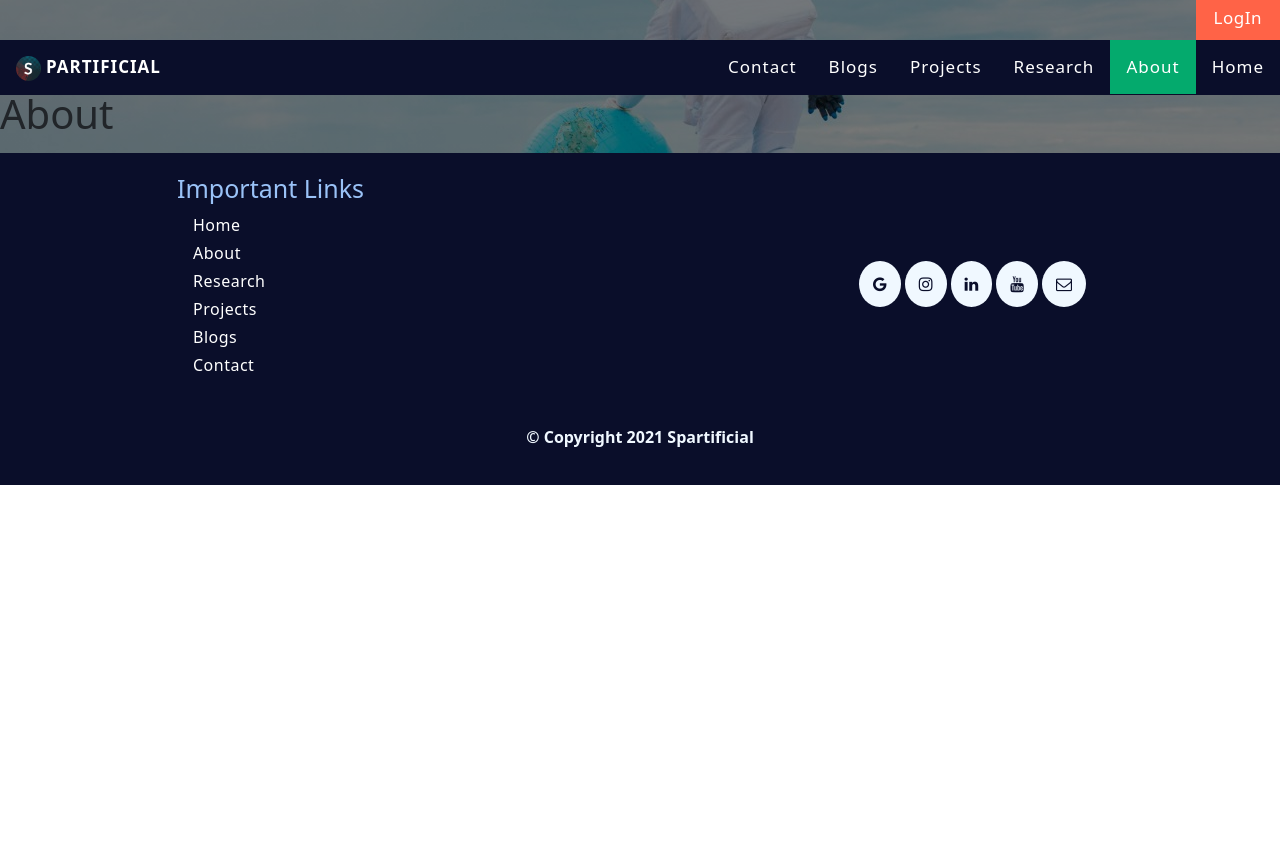
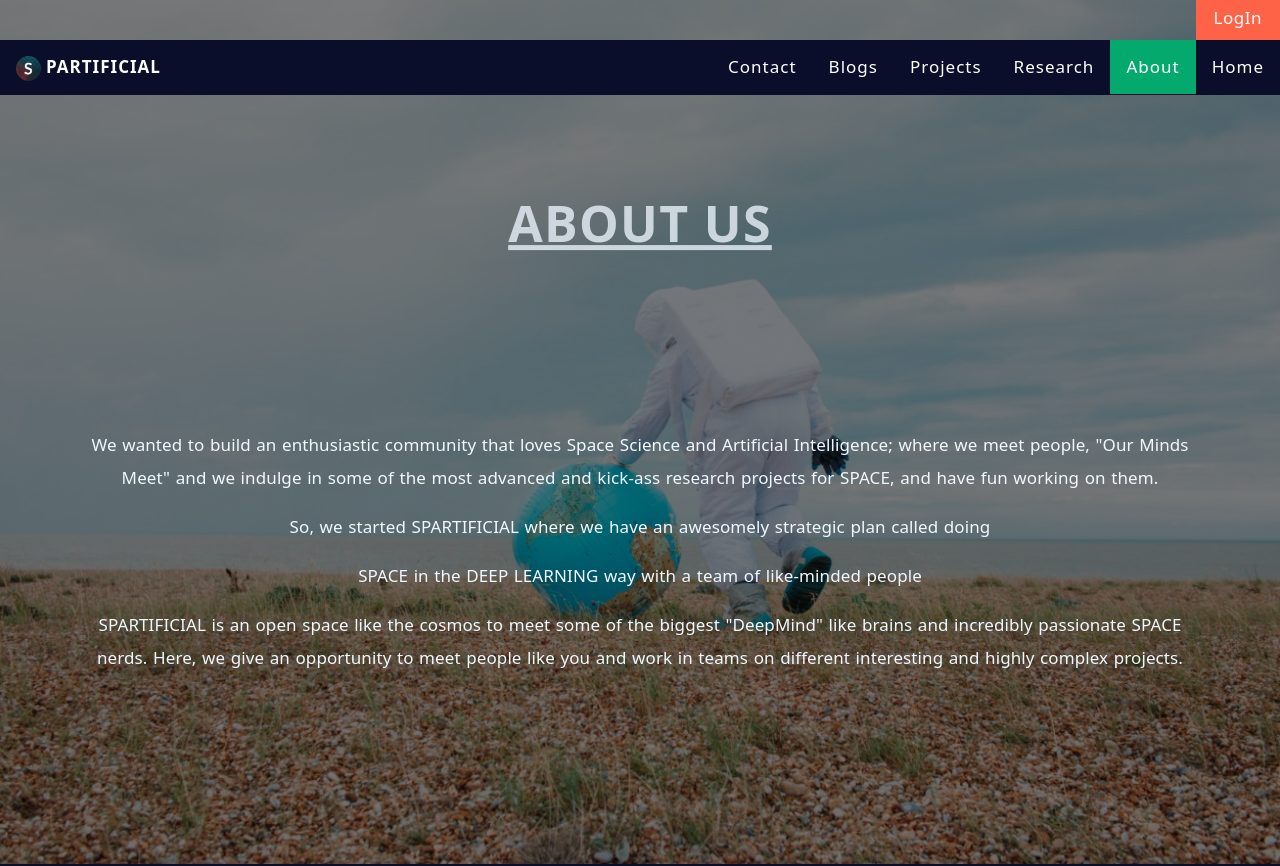
Before and after one commit to strange1elit/spartificial, a React (Create React App) app in the folder client/: page /about in a window 1280 px wide. Shown: the top 866 px of the page. Before the commit the page ends 800 px from the top, so only its background shows below. Built offline with nearby package versions, Linux system fonts and the light colour scheme.

Commit message:
About us Created

```diff
--- a/client/src/components/about/About.css
+++ b/client/src/components/about/About.css
@@ -0,0 +1,83 @@
+#about h1{
+  display: none;
+  padding: 8% 5% 0% 5%;
+  font-size: 50px;
+  text-align: center;
+  color: aliceblue;
+  text-transform: uppercase;
+  font-weight: 700;
+  text-decoration: underline;
+}
+/* @media screen and (max-width:650px){ */
+  #about h1{
+    display: block;
+    animation: headerAnimation ease-in-out 2s;
+    animation-iteration-count: infinite;
+    animation-fill-mode: forwards;
+    }
+/* } */
+@keyframes pAnimation {
+  0%{
+    font-size: 10px;
+    color: transparent;
+    letter-spacing: 2px;
+  }
+  50%{
+    font-size: 17px;
+    letter-spacing: 0.1px;
+  }
+  100%{
+    color: aliceblue;
+  }
+}
+@keyframes aboutAnimation {
+  0%{
+    opacity: 0%;
+    font-size: 0px;
+    top: 0%;
+    transform: translateY(200%);
+  }
+  100%{
+    opacity: 1;
+    font-size: 50px;
+    top: 10%;
+    transform: translateY(0%);
+    text-decoration: underline;
+    letter-spacing: 2px;
+  }
+}
+@keyframes headerAnimation {
+  0%{
+    letter-spacing: 2px;
+    opacity: 1;
+    transform: translateY(2%);
+  }
+  50%{
+    letter-spacing: 0px;
+    opacity: 0.3;
+    transform: translateY(-2%);
+  }
+  100%{
+    letter-spacing: 2px;
+    opacity: 1;
+    transform: translateY(2%);
+  }
+}
+#about .about-content{
+  padding: 15% 0;
+  display: block;
+  color: black;
+  text-align: center;
+  word-wrap: normal;
+  letter-spacing: .1px;
+  line-height: 33px;
+  font-size: 17px;
+  word-spacing: 1px;
+  opacity: 1;
+}
+.p1{
+  animation-delay: 500ms;
+  animation: pAnimation ease 3s;
+  animation-iteration-count: 1;
+  animation-fill-mode: forwards;
+}
--- a/client/src/components/about/About.js
+++ b/client/src/components/about/About.js
@@ -4,8 +4,24 @@ import './About.css'
 
 const About=()=>{
 	return (
-		<div className="body">
-			<h1>About</h1>
+		<div className="body" id="about">
+			<h1>About Us</h1>
+			<div className="container">
+				<div className="about-content">
+					<span className="p1">
+						<p>We wanted to build an enthusiastic community that loves Space Science and Artificial Intelligence; where we meet people, "Our Minds Meet" and we indulge in some of the most advanced and kick-ass research projects for SPACE, and have fun working on them.</p>
+					</span>
+					<span className="p1">
+						<p>So, we started SPARTIFICIAL where we have an awesomely strategic plan called doing</p>
+					</span>
+					<span className="p1">
+						<p>SPACE in the DEEP LEARNING way with a team of like-minded people</p>
+					</span>
+					<span className="p1">
+						<p>SPARTIFICIAL is an open space like the cosmos to meet some of the biggest "DeepMind" like brains and incredibly passionate SPACE nerds. Here, we give an opportunity to meet people like you and work in teams on different interesting and highly complex projects.</p>
+					</span>
+				</div>
+			</div>
 		</div>
 	)
 }
```
